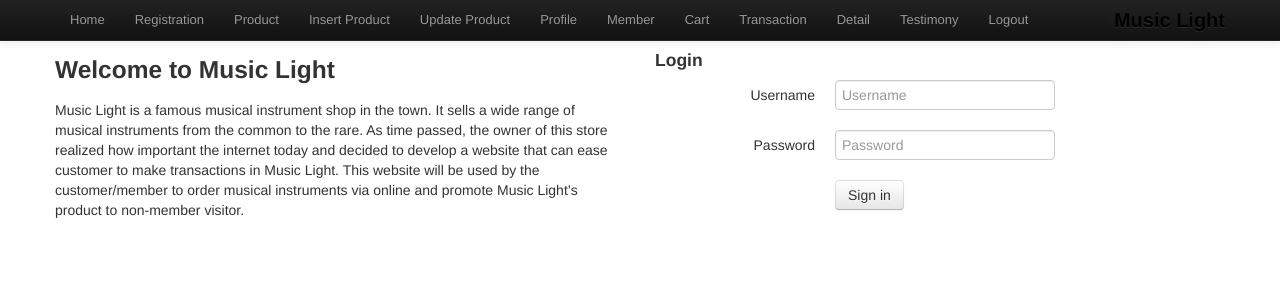
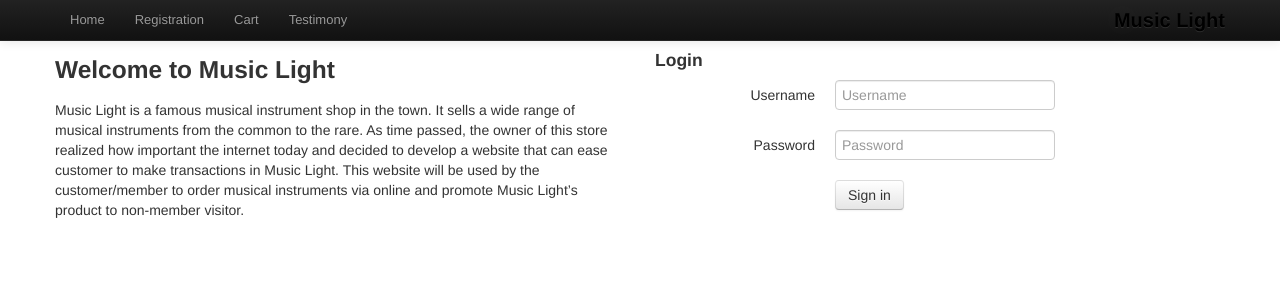
Before and after one commit to realodix/WBPL-MusicLight, a PHP site: page / in a window 1280 px wide. Shown: the top 300 px of the page. Run offline with PHP 8.4, Linux system fonts and the light colour scheme; some libraries are stand-ins or nearby versions.

Commit message:
Nav: Menghapus link ke halaman yang bukan pada halaman depan

```diff
--- a/index.php
+++ b/index.php
@@ -32,35 +32,11 @@
               <li class="">
                 <a href="./registration.php">Registration</a>
               </li>
-              <li class="">
-                <a href="./product.php">Product</a>
-              </li>
-              <li class="">
-                <a href="./insertproduct.php">Insert Product</a>
-              </li>
-              <li class="">
-                <a href="./updateproduct.php">Update Product</a>
-              </li>
-              <li class="">
-                <a href="./profile.php">Profile</a>
-              </li>
-              <li class="">
-                <a href="./member.php">Member</a>
-              </li>
 			  <li class="">
                 <a href="./cart.php">Cart</a>
               </li>
 			  <li class="">
-                <a href="./transaction.php">Transaction</a>
-              </li>
-			  <li class="">
-                <a href="./detail.php">Detail</a>
-              </li>
-			  <li class="">
                 <a href="./testimony.php">Testimony</a>
-              </li>
-			  <li class="">
-                <a href="./logout.php">Logout</a>
               </li>
             </ul>
           </div>
```
Also changed, not shown: cart.php (+0 -24 lines), registration.php (+0 -24 lines), testimony.php (+0 -24 lines).
